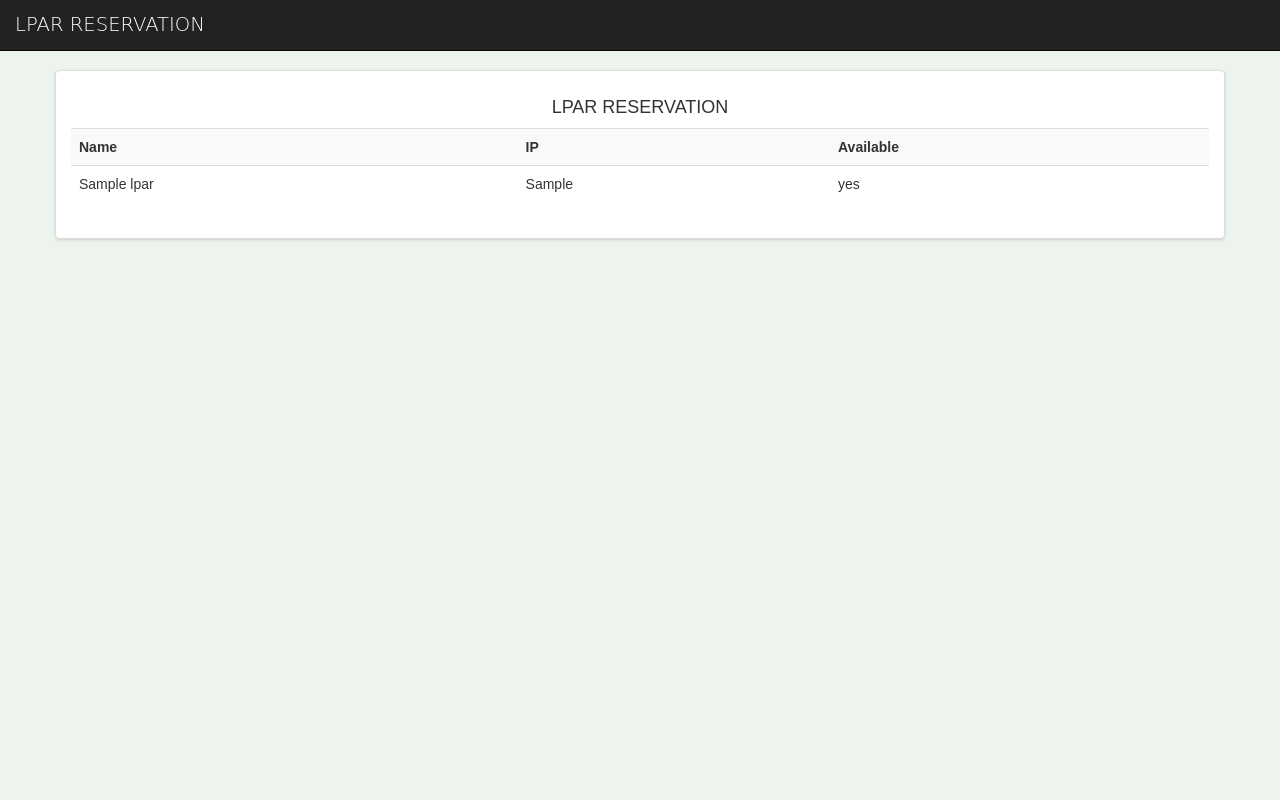
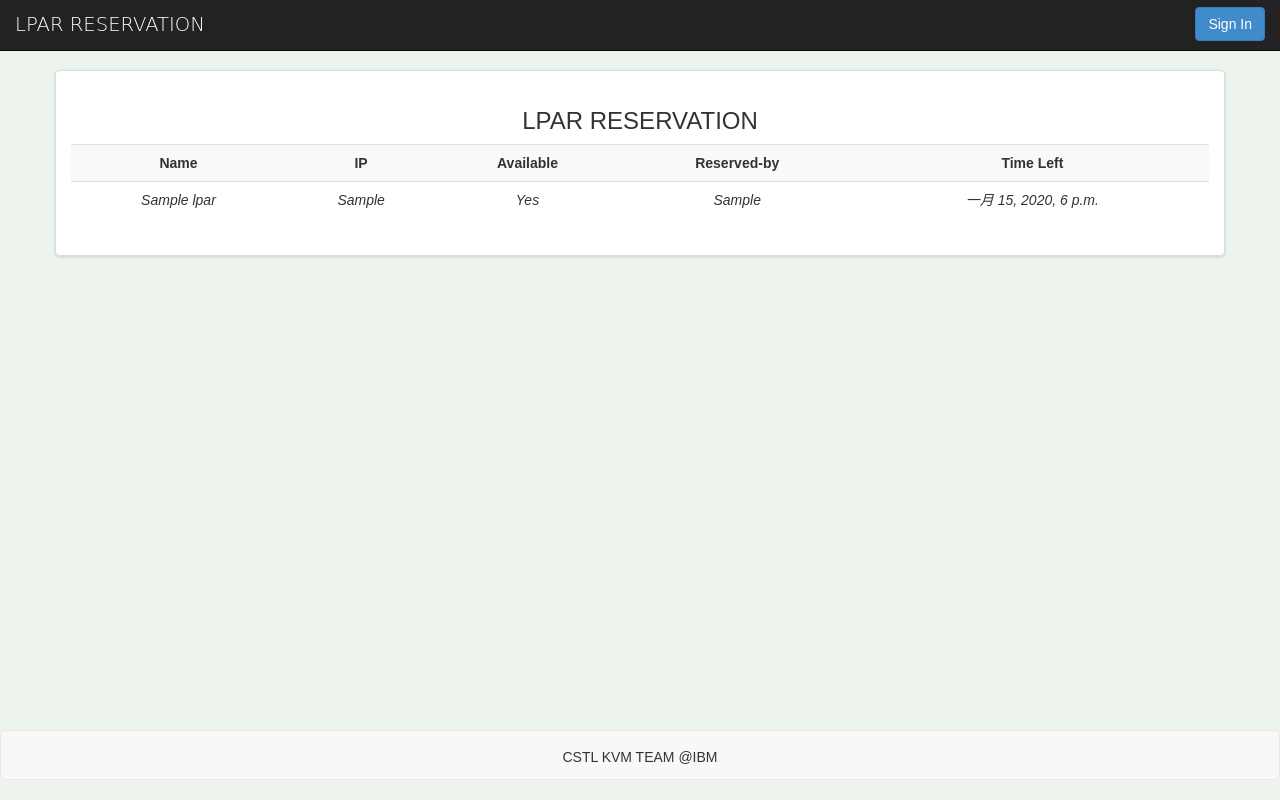
Before and after one commit to VeraLyu/LparManagement, a Django app: page / in a window 1280 px wide. Run offline with Django 3.2, Linux system fonts and the light colour scheme; tables that the repository leaves empty hold one stand-in row (values such as "Sample post"); some libraries are stand-ins or nearby versions.

Commit message:
GA1
Signed-off-by: Royce Lyu <lvroyce@linux.vnet.ibm.com>

```diff
--- a/LPARReservation/models.py
+++ b/LPARReservation/models.py
@@ -5,6 +5,7 @@ class LPAR(models.Model):
     ip = models.IPAddressField(blank=False)
     available = models.BooleanField(default=1)
     reservation_time = models.DateTimeField(auto_now_add=True)
+    rsv_person = models.CharField(max_length=100, null=True, blank=True)
 
     class Meta:
         ordering = ('name',)
--- a/LPARReservation/templates/home.html
+++ b/LPARReservation/templates/home.html
@@ -12,23 +12,57 @@
       <div class="container-fluid">
         <nav class="navbar navbar-inverse navbar-fixed-top" role="navigation">
           <a class="navbar-brand" href={% url 'home' %}>LPAR RESERVATION</a>
+{% if not is_login %}
+          <ul class="nav navbar-nav navbar-right">
+            <li>
+              <form action="/openid/login/" method="GET">
+                <input type="hidden" name="openid_identifier" value="https://w3-03.sso.ibm.com/FIM/openidsso">
+                <button type="submit" class="btn btn-primary" style="margin-right: 30px; margin-top:7px;margin-bottom:5px">Sign In</button>
+              </form>
+            </li>
+          </ul>
+{% endif %}
         </nav>
       </div>
     </header>
     <main>
       <div class="container">
-        <table class="table table-striped">
-          <h4 align="center">LPAR RESERVATION</h4>
+        <table class="table table-striped" style="text-align:center; vertical-align:middle">
+          <h3 align="center">LPAR RESERVATION</h3>
           <tr>
-            <th>Name</th>
-            <th>IP</th>
-            <th>Available</th>
-          </tr>
+            <th style="text-align:center; vertical-align:middle">Name</th>
+            <th style="text-align:center; vertical-align:middle">IP</th>
+            <th style="text-align:center; vertical-align:middle">Available</th>
+            <th style="text-align:center; vertical-align:middle">Reserved-by</th>
+            <th style="text-align:center; vertical-align:middle">Time Left</th>
+{% if is_login %}
+            <th style="text-align:center; vertical-align:middle">Action</th>
+{% endif %}
+            </tr>
 {% for lpar in lpars %}
           <tr>
-            <td>{{ lpar.name }}</td>
-            <td>{{ lpar.ip }}</td>
-            <td>{%if lpar.available %}yes{% else %}no{% endif %}</td>
+            <td><i>{{ lpar.name }}</i></td>
+            <td><i>{{ lpar.ip }}</i></td>
+            <td><i>{%if lpar.available %}Yes{% else %}No{% endif %}</i></td>
+            <td><i>{% if lpar.rsv_person %}{{ lpar.rsv_person}}{% else %} N/A {% endif %}</i></td>
+            <td><i>{% if lpar.rsv_person %}{{ lpar.reservation_time}}{% else %} N/A {% endif %}</i></td>
+{% if is_login %}
+            <td>
+{% ifequal lpar.rsv_person user_name %}
+              <form action="/cancel/" method="GET">
+                <input type="hidden" name="lparid" value="{{ lpar.id }}">
+                <button type="submit" class="btn btn-primary"
+                style="margin-right: 30px; margin-top:7px;margin-bottom:5px">Cancel</button>
+              </form>
+{% endifequal %}
+{% if lpar.available %}
+              <form action="/reserve/" method="GET">
+                <input type="hidden" name="lparid" value="{{ lpar.id }}">
+                <button type="submit" class="btn btn-primary" style="margin-right: 30px; margin-top:7px;margin-bottom:5px">Reserve</button>
+              </form>
+            </td>
+{% endif %}
+{% endif %}
           </tr>
 {% endfor %}
         </table>
@@ -36,5 +70,14 @@
     </main>
   </body>
   <footer>
+  <div class="navbar navbar-fixed-bottom">
+    <nav class="navbar navbar-default">
+      <div class="navbar-inner navbar-content-center">
+        <p class="text-muted credit" style="padding: 3px;">
+          <center>CSTL KVM TEAM @IBM</center>
+        </p>
+      </div>
+    </nav>
+  </div>
   </footer>
 </html>
--- a/LPARReservation/urls.py
+++ b/LPARReservation/urls.py
@@ -8,8 +8,10 @@ admin.autodiscover()
 urlpatterns = patterns('',
     # Examples:
     url(r'^$', 'LPARReservation.views.home', name='home'),
+    url(r'^reserve/$', 'LPARReservation.views.reserve', name='reserve'),
+    url(r'^cancel/$', 'LPARReservation.views.cancel', name='cancel'),
     # url(r'^blog/', include('blog.urls')),
-
     url(r'^admin/', include(admin.site.urls)),
+    url(r'^openid/', include('django_openid_auth.urls')),
     url(r'^static/(?P<path>.*)$', 'django.views.static.serve',{'document_root': settings.STATIC_ROOT }),
 ) + static(settings.MEDIA_URL, document_root=settings.MEDIA_ROOT)
--- a/LPARReservation/views.py
+++ b/LPARReservation/views.py
@@ -1,7 +1,47 @@
 from django.shortcuts import render, redirect, get_object_or_404
 from django.http import HttpResponse, HttpResponseBadRequest, HttpResponseForbidden
+from django.contrib.auth.decorators import login_required
 from LPARReservation.models import LPAR
+import time
 
 def home(request):
+    is_login = False
+    user_name = ""
+    if request.user.is_authenticated():
+        is_login = True
+        user_name = request.user.email
+
     lpars = LPAR.objects.filter()
-    return render(request, 'home.html', {'lpars': lpars})
+    return render(request, 'home.html', {'lpars': lpars, 'is_login': is_login, \
+            'user_name': user_name})
+
+@login_required
+def reserve(request):
+    is_login = True
+    user_name = request.user.email
+    lpar_id = request.REQUEST.get('lparid')
+    if lpar_id:
+        lpar = LPAR.objects.get(id=lpar_id)
+    if lpar and lpar.available == True:
+        lpar.available = False
+        lpar.rsv_person = request.user.email
+        lpar.reservation_time = time.strftime('%Y-%m-%d %H:%M:%S',time.localtime(time.time()))
+        lpar.save()
+    lpars = LPAR.objects.filter()
+    return render(request, 'home.html', {'lpars': lpars, 'is_login': is_login, \
+            'user_name': user_name})
+
+@login_required
+def cancel(request):
+    is_login = True
+    user_name = request.user.email
+    lpar_id = request.REQUEST.get('lparid')
+    if lpar_id:
+        lpar = LPAR.objects.get(id=lpar_id)
+    if lpar and lpar.available == False:
+        lpar.available = True
+        lpar.rsv_person = None
+        lpar.save()
+    lpars = LPAR.objects.filter()
+    return render(request, 'home.html', {'lpars': lpars, 'is_login': is_login, \
+            'user_name': user_name})
```
Also changed, not shown: LPARReservation/settings.py (+16 -1 lines), 2 other files.
